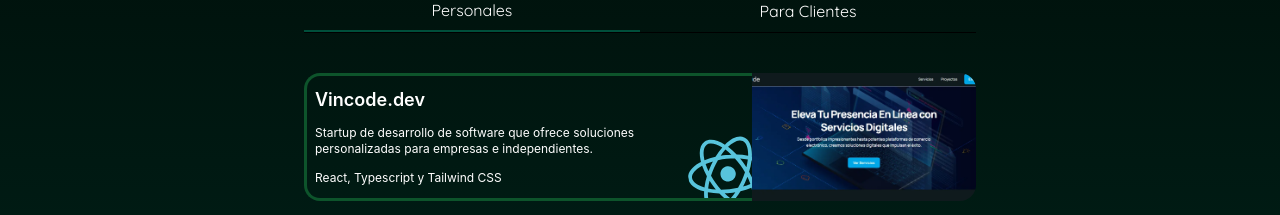
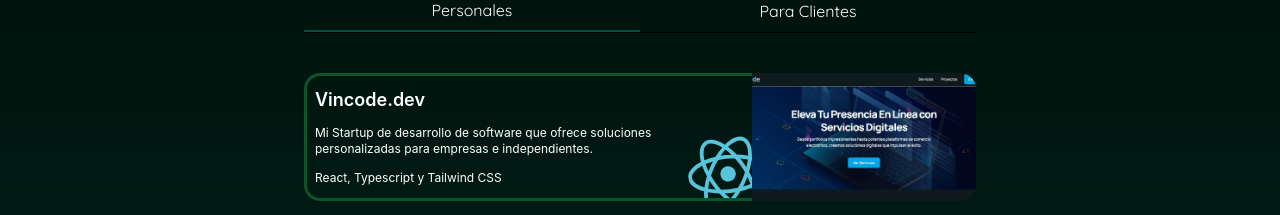
Before and after one commit to bryanvivancos/bjlinks-react-tailwind, a React (Vite) app: page / in a window 1280 px wide. Shown: the part 1200-1415 px from the top of the page. Built offline with nearby package versions, Linux system fonts and the light colour scheme; what @midudev/tailwind-animations would draw is missing.

Commit message:
Update project description in ProjectsTab component

```diff
--- a/src/components/ProjectsTab.jsx
+++ b/src/components/ProjectsTab.jsx
@@ -20,7 +20,7 @@
                 <Project
                     url={"https://vincode.dev"}
                     skillName={"React, Typescript y Tailwind CSS"}
-                    description={"Startup de desarrollo de software que ofrece soluciones personalizadas para empresas e independientes."}
+                    description={"Mi Startup de desarrollo de software que ofrece soluciones personalizadas para empresas e independientes."}
                     name={"Vincode.dev"}
                     skill={"react"}
                     span={"md:col-span-2"}
```
